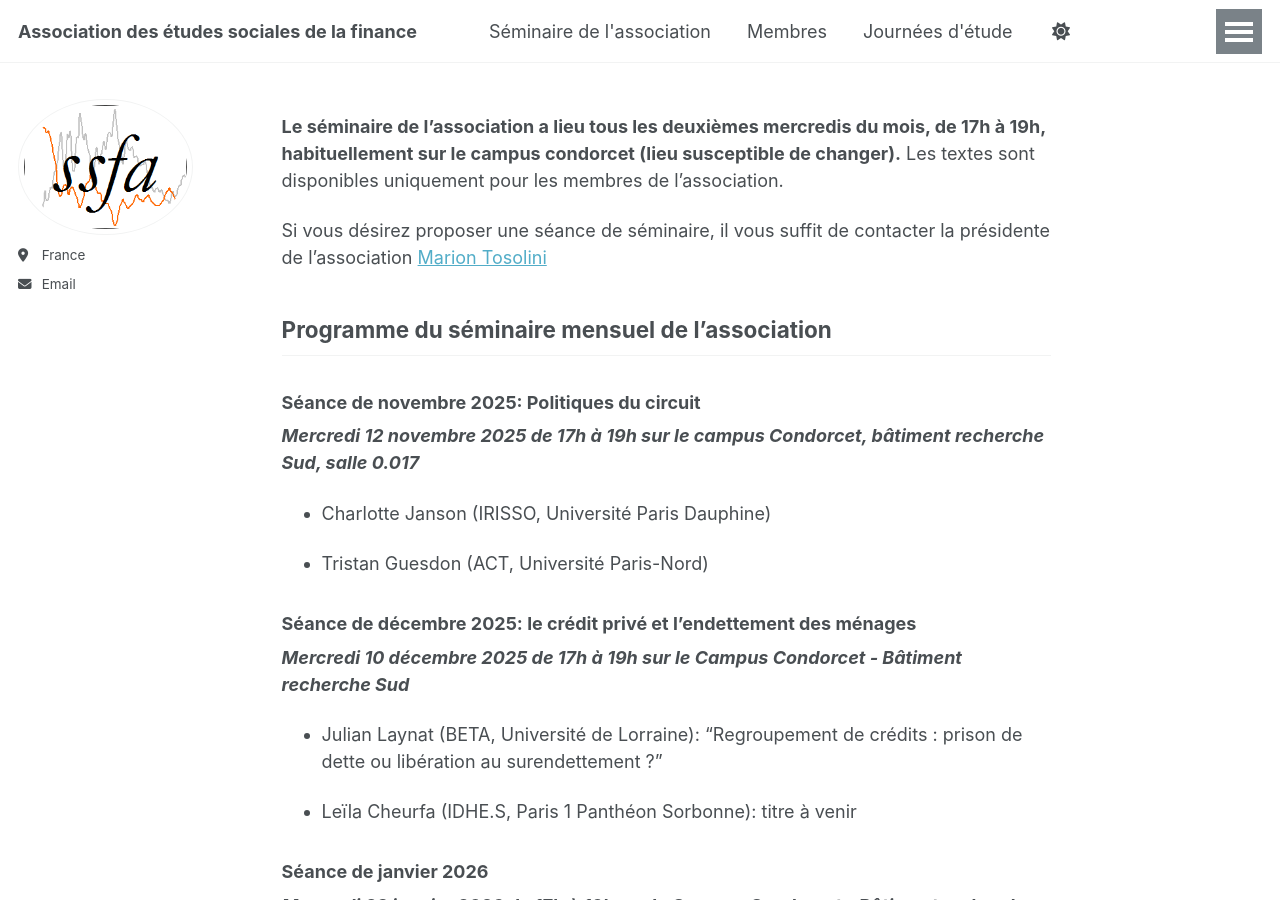
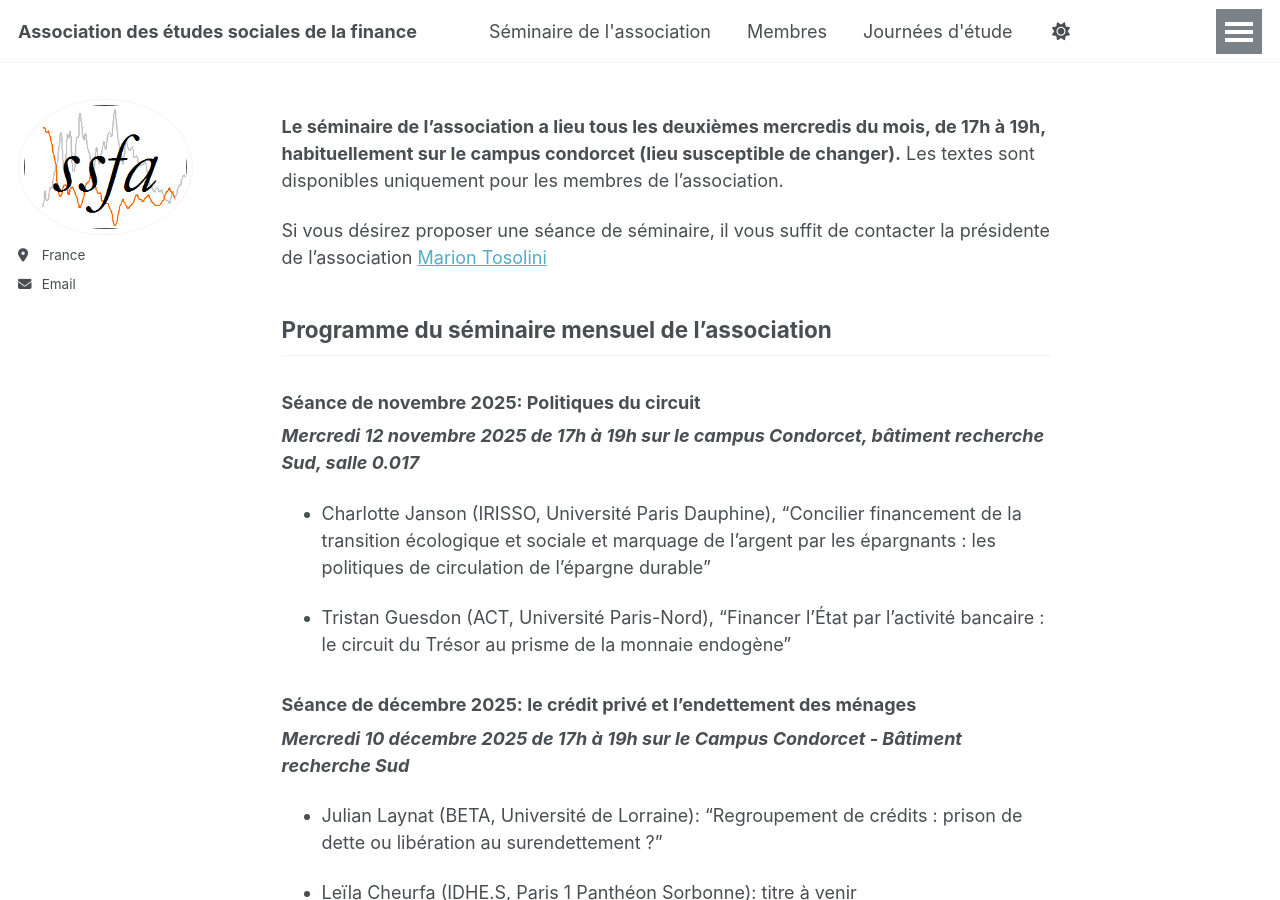
Before and after one commit to ssfa-aesf/ssfa-aesf.github.io, a Jekyll site: the page built from _pages/seminaire.md, in a window 1280 px wide and 900 px high. Built offline with Jekyll 4.4.1, drawn with Linux system fonts in a browser that asks for light colours.

Commit message:
Update seminaire.md

```diff
--- a/_pages/seminaire.md
+++ b/_pages/seminaire.md
@@ -16,14 +16,13 @@ Si vous désirez proposer une séance de séminaire, il vous suffit de contacter
 ### Séance de novembre 2025: Politiques du circuit
 _**Mercredi 12 novembre 2025 de 17h à 19h sur le campus Condorcet, bâtiment recherche Sud, salle 0.017**_
 
-- Charlotte Janson (IRISSO, Université Paris Dauphine)
+- Charlotte Janson (IRISSO, Université Paris Dauphine), "Concilier financement de la transition écologique et sociale et marquage de l’argent par les épargnants : les politiques de circulation de l’épargne durable"
 
-- Tristan Guesdon (ACT, Université Paris-Nord)
+- Tristan Guesdon (ACT, Université Paris-Nord), "Financer l’État par l’activité bancaire : le circuit du Trésor au prisme de la monnaie endogène"
 
 
 ### Séance de décembre 2025: le crédit privé et l'endettement des ménages
 _**Mercredi 10 décembre 2025 de 17h à 19h sur le Campus Condorcet - Bâtiment recherche Sud**_
-
 
 - Julian Laynat (BETA, Université de Lorraine): "Regroupement de crédits : prison de dette ou libération au surendettement ?"
 
```
